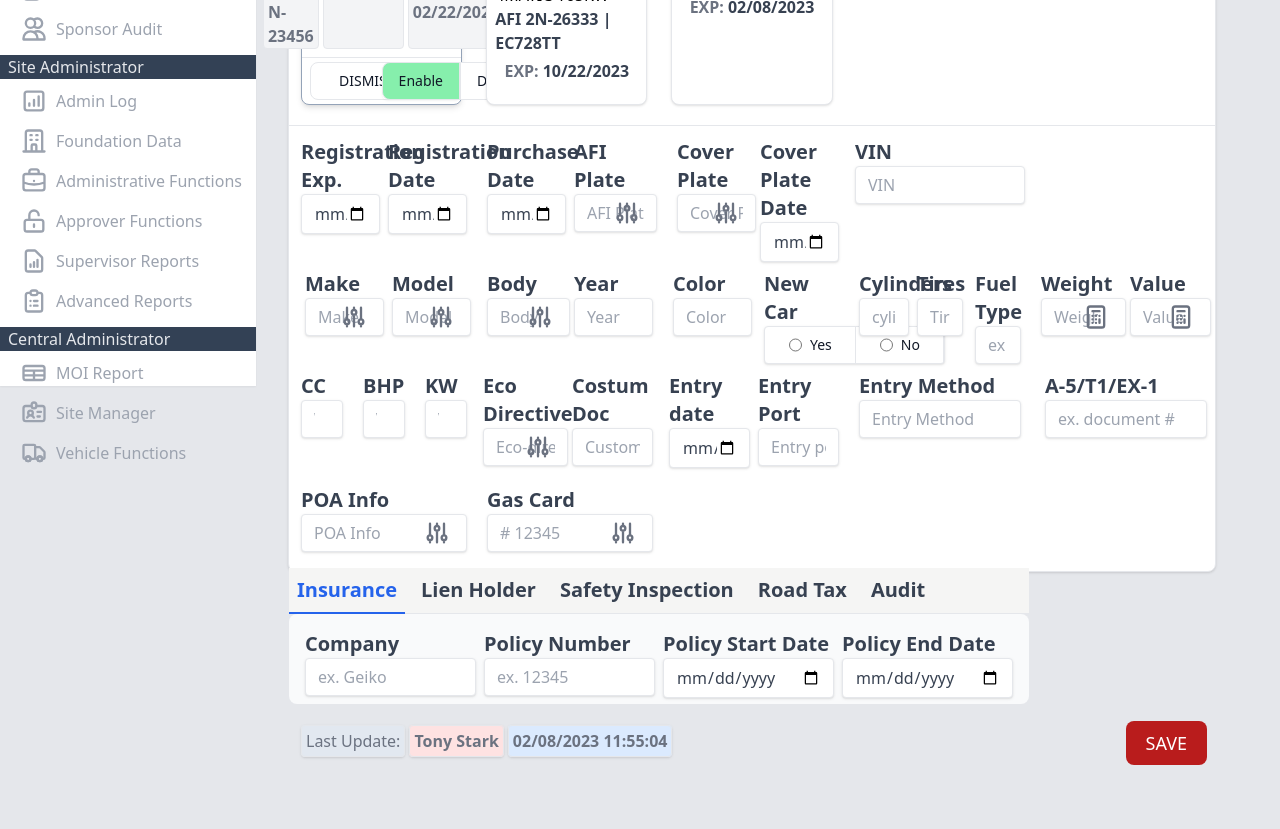
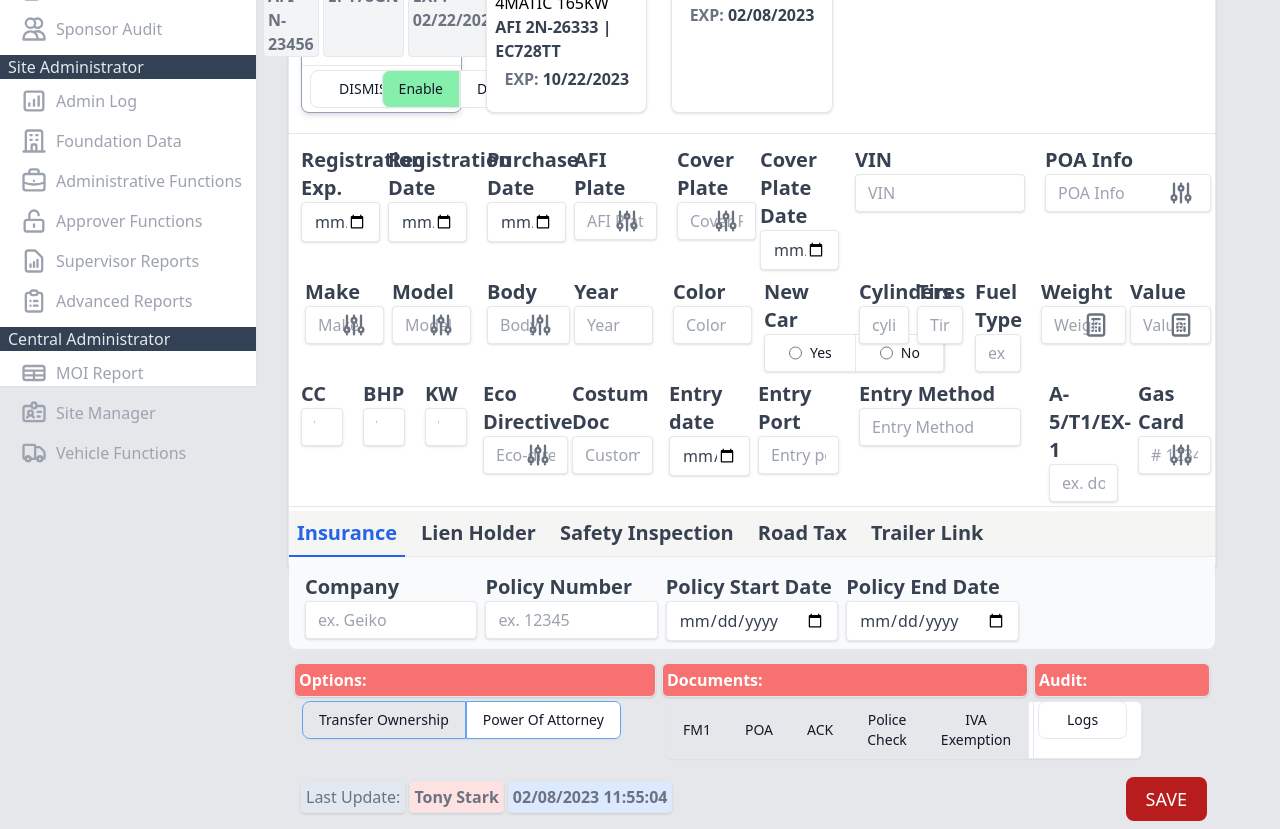
Before and after one commit to ccavalleri/cmvro, a Next.js app: page /Operator/VehiclesEdit in a window 1280 px wide. Shown: the part 480-1309 px from the top of the page. Before the commit the page ends 1253 px from the top, so only its background shows below. Built offline with nearby package versions, Linux system fonts and the light colour scheme; what tw-elements would draw is missing.

Commit message:
other changes to the vehicle edit page

```diff
--- a/pages/Operator/VehiclesEdit.js
+++ b/pages/Operator/VehiclesEdit.js
@@ -24,7 +24,7 @@ export default function VehiclesEdit() {
       <Body
         content={
           <>
-            <div className="w-full grid grid-cols-4 p-2 bg-gray-50 dark:border-gray-600 dark:bg-gray-800">
+            <div className="w-full grid grid-cols-5 p-2 bg-gray-50 dark:border-gray-600 dark:bg-gray-800">
               <div className="flex items-center space-x-4">
                 <Image
                   src={Avatar}
@@ -61,8 +61,16 @@ export default function VehiclesEdit() {
                   11/02/2024
                 </div>
               </div>
+              <div className="w-full flex justify-end">
+                <button
+                  type="button"
+                  className="mt-1 py-1.5 px-7 ml-2 text-md font-bold text-gray-100 focus:outline-none bg-blue-300 rounded-lg border-4 border-blue-100 hover:bg-blue-600 hover:text-gray-100 focus:z-10 focus:ring-4 focus:ring-gray-200 dark:focus:ring-gray-700 dark:bg-gray-800 dark:text-gray-400 dark:border-gray-600 dark:hover:text-white dark:hover:bg-gray-700"
+                >
+                  BASE TRANSFER
+                </button>
               </div>
-            <hr className="h-px my-2 bg-gray-200 border-0 dark:bg-gray-700" />
+            </div>
+            <hr className="h-px bg-gray-200 border-0 dark:bg-gray-700 shadow" />
             <div className="w-full grid grid-cols-5 gap-6 p-3">
               <div className="max-w-sm bg-white border border-slate-400 rounded-lg shadow-md dark:bg-gray-800 dark:border-gray-700 hover:border-gray-400 cursor-pointer">
                 <a href="#" className="flex justify-center">
@@ -277,7 +285,22 @@ export default function VehiclesEdit() {
                   value=""
                 />
               </div>
-              <div className="break-inside-avoid-column"></div>
+              <div className="mr-1 ml-2">
+                <InputfieldIcon
+                  key="poaInfo"
+                  name="poaInfo"
+                  placeholder="POA Info"
+                  errorMessage=""
+                  maxlength="50"
+                  label="POA Info"
+                  type="text"
+                  required="true"
+                  value=""
+                  icon={
+                    <AdjustmentsIcon className="cursor-pointer h-7 w-7 text-gray-500" />
+                  }
+                />
+              </div>
               <div className="grid grid-cols-2 ml-2">
                 <div className="ml-1">
                   <InputfieldIcon
@@ -559,6 +582,7 @@ export default function VehiclesEdit() {
                   value=""
                 />
               </div>
+              <div className="grid grid-cols-2 ml-1">
                 <div className="mr-1 ml-2">
                   <Inputfield
                     key="a5t1ex1"
@@ -571,23 +595,7 @@ export default function VehiclesEdit() {
                     required="true"
                     value=""
                   />
-              </div>
-              <div className="mr-1 ml-2">
-                <InputfieldIcon
-                  key="poaInfo"
-                  name="poaInfo"
-                  placeholder="POA Info"
-                  errorMessage=""
-                  maxlength="50"
-                  label="POA Info"
-                  type="text"
-                  required="true"
-                  value=""
-                  icon={
-                    <AdjustmentsIcon className="cursor-pointer h-7 w-7 text-gray-500" />
-                  }
-                />
-              </div>
+                </div>{' '}
                 <div className="ml-2 mr-1">
                   <InputfieldIcon
                     key="gasCard"
@@ -603,7 +611,11 @@ export default function VehiclesEdit() {
                     }
                   />
                 </div>
-              <div className="col-span-4">
+              </div>
+              <div className="col-span-5">
+                <hr className="h-px bg-gray-200 border-0 dark:bg-gray-700" />
+              </div>
+              <div className="col-span-5">
                 <div className="col-span-4">
                   <div className="border-b border-gray-200 dark:border-gray-700 bg-stone-100">
                     <ul className="font-bold flex flex-wrap -mb-px text-xl font-medium text-center text-gray-700 dark:text-gray-600">
@@ -646,19 +658,19 @@ export default function VehiclesEdit() {
                           href="#"
                           className="font-bold inline-flex p-2 border-b-2 border-transparent rounded-t-lg hover:text-gray-600 hover:border-gray-300 dark:hover:text-gray-300 group"
                         >
-                          Audit
+                          Trailer Link
                         </a>
                       </li>
                     </ul>
                   </div>
                   <div id="myTabContent">
                     <div
-                      className="h-[90px] p-3 rounded-lg bg-gray-50 dark:bg-gray-800"
+                      className="h-[92px] p-3 rounded-lg bg-gray-50 dark:bg-gray-800"
                       id="profile"
                       role="tabpanel"
                       aria-labelledby="profile-tab"
                     >
-                      <div className="grid grid-cols-4">
+                      <div className="grid grid-cols-5">
                         <div className="">
                           <Inputfield
                             key="entryMethod"
@@ -711,6 +723,7 @@ export default function VehiclesEdit() {
                             value=""
                           />
                         </div>
+                        <div></div>
                       </div>
                     </div>
                     <div
@@ -734,8 +747,94 @@ export default function VehiclesEdit() {
                   </div>
                 </div>
               </div>
+              <div className="col-span-5">
+                <hr className="h-px bg-gray-200 border-0 dark:bg-gray-700" />
               </div>
-            <hr className="h-px my-2 bg-gray-200 border-0 dark:bg-gray-700" />
+
+              <div className="col-span-2 border border-gray-200 py-1 ml-1">
+                <div className="border border-gray-200 rounded-md shadow bg-red-400 text-gray-700 md:text-md text-white font-bold py-1 px-1">
+                  Options:
+                </div>{' '}
+                <div
+                  class="inline-flex rounded-md shadow-sm mb-1 justify-right ml-2 mt-1"
+                  role="group"
+                >
+                  <button
+                    type="button"
+                    className="px-4 py-2 text-sm font-medium text-gray-900 bg-white-300 border border-blue-400 rounded-l-lg hover:bg-gray-100 hover:text-blue-700 focus:z-10 focus:ring-2 focus:ring-blue-700 focus:text-blue-700 dark:bg-gray-700 dark:border-gray-600 dark:text-white dark:hover:text-white dark:hover:bg-gray-600 dark:focus:ring-blue-500 dark:focus:text-white"
+                  >
+                    Transfer Ownership
+                  </button>
+                  <button
+                    type="button"
+                    className="px-4 py-2 text-sm font-medium text-gray-900 bg-white border border-blue-400 rounded-r-md hover:bg-gray-100 hover:text-blue-700 focus:z-10 focus:ring-2 focus:ring-blue-700 focus:text-blue-700 dark:bg-gray-700 dark:border-gray-600 dark:text-white dark:hover:text-white dark:hover:bg-gray-600 dark:focus:ring-blue-500 dark:focus:text-white"
+                  >
+                    Power Of Attorney
+                  </button>
+                </div>
+              </div>
+
+              <div className="col-span-2 border border-gray-200 py-1">
+                <div className="border border-gray-200 rounded-md shadow bg-red-400 text-gray-700 md:text-md text-white font-bold py-1 px-1">
+                  Documents:
+                </div>
+                <div
+                  class="inline-flex rounded-md shadow-sm mb-1 justify-right mt-1 ml-1"
+                  role="group"
+                >
+                  <button
+                    type="button"
+                    className="px-4 py-2 text-sm font-medium text-gray-900 bg-white-300 border border-gray-200 rounded-l-lg hover:bg-gray-100 hover:text-blue-700 focus:z-10 focus:ring-2 focus:ring-blue-700 focus:text-blue-700 dark:bg-gray-700 dark:border-gray-600 dark:text-white dark:hover:text-white dark:hover:bg-gray-600 dark:focus:ring-blue-500 dark:focus:text-white"
+                  >
+                    FM1
+                  </button>
+                  <button
+                    type="button"
+                    className="px-4 py-2 text-sm font-medium text-gray-900 bg-white-300 border border-gray-200 hover:bg-gray-100 hover:text-blue-700 focus:z-10 focus:ring-2 focus:ring-blue-700 focus:text-blue-700 dark:bg-gray-700 dark:border-gray-600 dark:text-white dark:hover:text-white dark:hover:bg-gray-600 dark:focus:ring-blue-500 dark:focus:text-white"
+                  >
+                    POA
+                  </button>
+                  <button
+                    type="button"
+                    className="px-4 py-2 text-sm font-medium text-gray-900 bg-white-300 border border-gray-200 hover:bg-gray-100 hover:text-blue-700 focus:z-10 focus:ring-2 focus:ring-blue-700 focus:text-blue-700 dark:bg-gray-700 dark:border-gray-600 dark:text-white dark:hover:text-white dark:hover:bg-gray-600 dark:focus:ring-blue-500 dark:focus:text-white"
+                  >
+                    ACK
+                  </button>
+                  <button
+                    type="button"
+                    className="px-4 py-2 text-sm font-medium text-gray-900 bg-white-300 border border-gray-200 hover:bg-gray-100 hover:text-blue-700 focus:z-10 focus:ring-2 focus:ring-blue-700 focus:text-blue-700 dark:bg-gray-700 dark:border-gray-600 dark:text-white dark:hover:text-white dark:hover:bg-gray-600 dark:focus:ring-blue-500 dark:focus:text-white"
+                  >
+                    Police Check
+                  </button>
+                  <button
+                    type="button"
+                    className="px-4 py-2 text-sm font-medium text-gray-900 bg-white-300 border border-gray-200 hover:bg-gray-100 hover:text-blue-700 focus:z-10 focus:ring-2 focus:ring-blue-700 focus:text-blue-700 dark:bg-gray-700 dark:border-gray-600 dark:text-white dark:hover:text-white dark:hover:bg-gray-600 dark:focus:ring-blue-500 dark:focus:text-white"
+                  >
+                    IVA Exemption
+                  </button>
+                  <button
+                    type="button"
+                    className="px-4 py-2 text-sm font-medium text-gray-900 bg-white border border-gray-200 rounded-r-md hover:bg-gray-100 hover:text-blue-700 focus:z-10 focus:ring-2 focus:ring-blue-700 focus:text-blue-700 dark:bg-gray-700 dark:border-gray-600 dark:text-white dark:hover:text-white dark:hover:bg-gray-600 dark:focus:ring-blue-500 dark:focus:text-white"
+                  >
+                    Registration
+                  </button>
+                </div>
+              </div>
+              <div className="border border-gray-200 py-1 mr-1">
+                <div className="border border-gray-200 rounded-md shadow bg-red-400 text-gray-700 md:text-md text-white font-bold py-1 px-1">
+                  Audit:
+                </div>
+                <div className="mt-1">
+                  <button
+                    type="button"
+                    class="ml-1 py-2 px-7 text-sm font-medium text-gray-900 focus:outline-none bg-white rounded-lg border border-gray-200 hover:bg-gray-100 hover:text-blue-700 focus:z-10 focus:ring-4 focus:ring-gray-200 dark:focus:ring-gray-700 dark:bg-gray-800 dark:text-gray-400 dark:border-gray-600 dark:hover:text-white dark:hover:bg-gray-700"
+                  >
+                    Logs
+                  </button>
+                </div>
+              </div>
+            </div>
+            <hr className="h-px my-1 bg-gray-200 border-0 dark:bg-gray-700" />
             <div className="grid grid-cols-2">
               <div className="mt-2 ml-2">
                 <span className="text-gray-500 ml-1 border rounded px-1 py-1 bg-slate-200 shadow">
```
Lines whose indentation alone changed are shown as unchanged.
